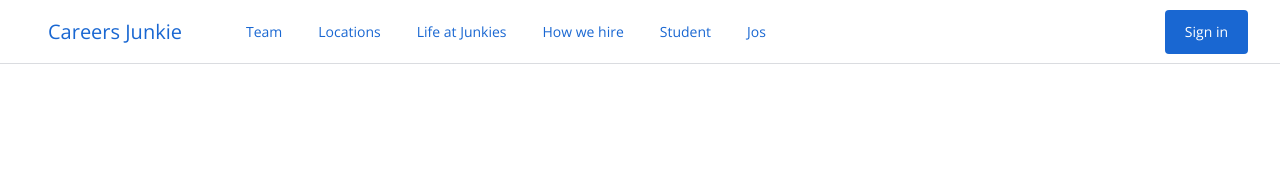
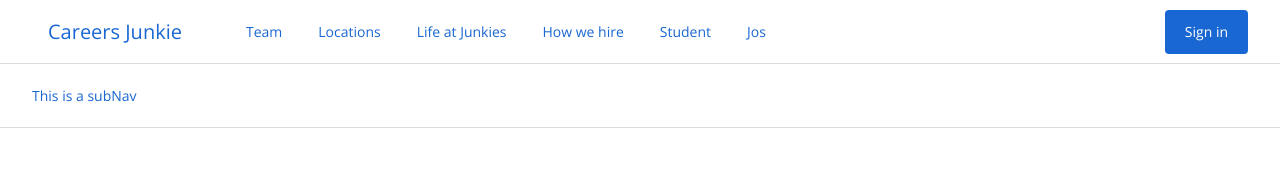
Before and after one commit to danielerat/GoogleCareers_Clone, a Vue app: page / in a window 1280 px wide. Shown: the top 178 px of the page. Built offline with nearby package versions, Linux system fonts and the light colour scheme.

Commit message:
Adding our component to our main navigation

```diff
--- a/src/components/MainNav.vue
+++ b/src/components/MainNav.vue
@@ -29,6 +29,9 @@
           />
         </div>
       </div>
+
+      <!-- Adding Our subNavigation -->
+      <Subnav />
     </div>
   </header>
 </template>
@@ -36,11 +39,13 @@
 <script>
 import ActionButton from "@/components/ActionButton.vue";
 import ProfileImage from "@/components/ProfileImage.vue";
+import Subnav from "@/components/Subnav.vue";
 export default {
   name: "MainNav",
   components: {
     ActionButton,
     ProfileImage,
+    Subnav,
   },
   data() {
     return {
```
